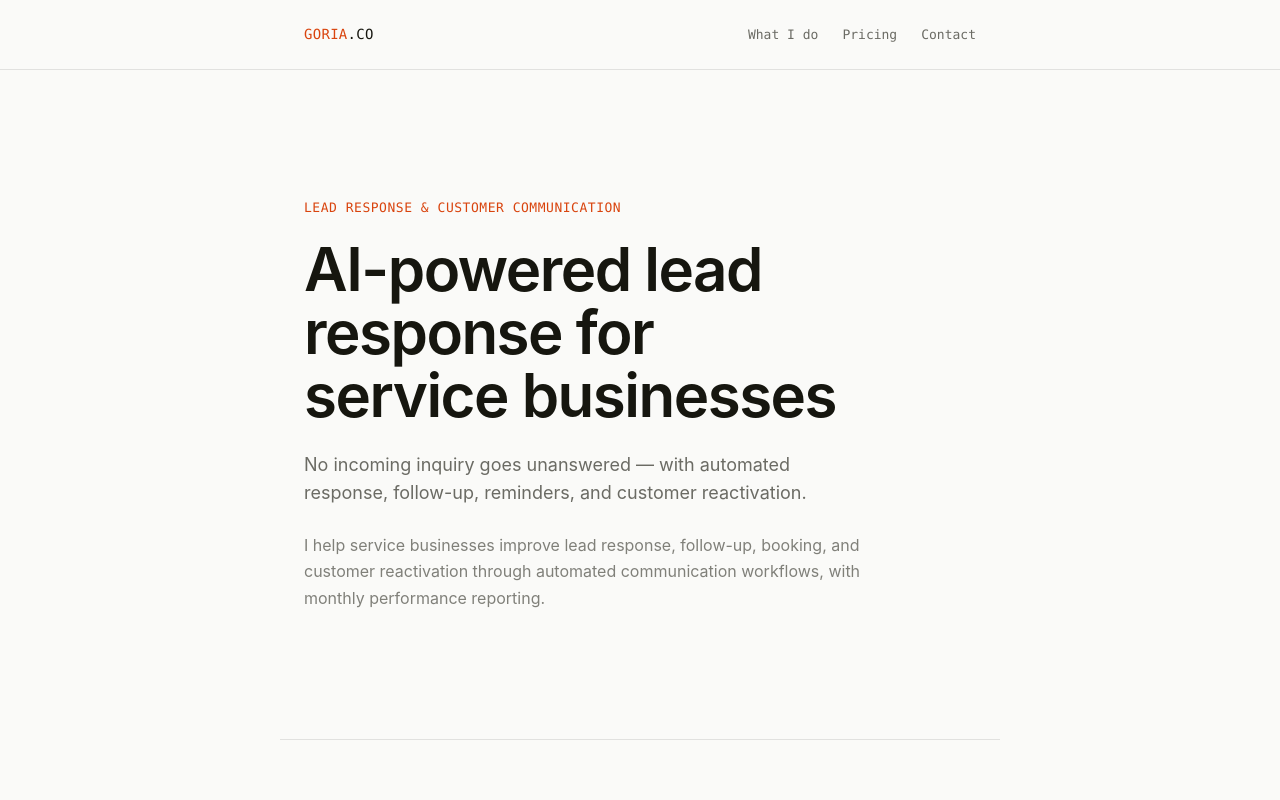
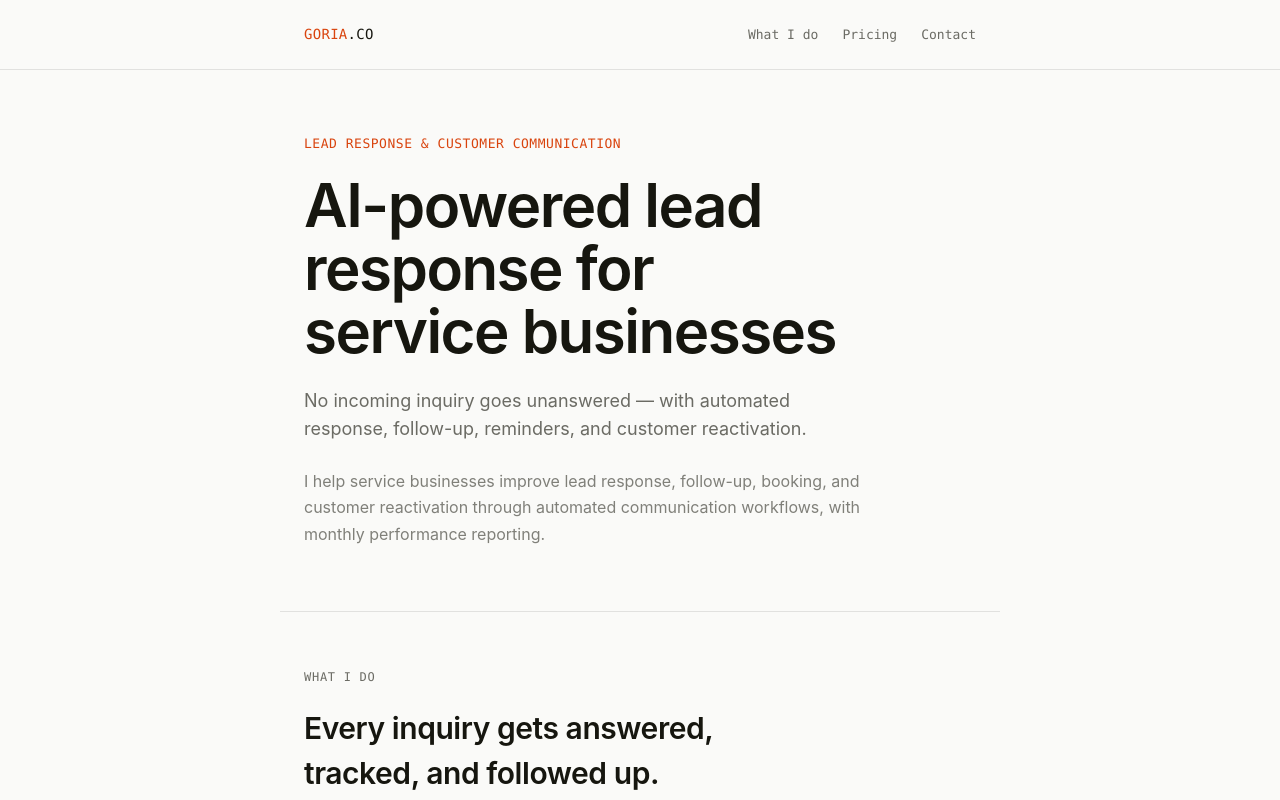
Before and after one commit to Kgorya/goria-site, a plain HTML site: page index.html in a window 1280 px wide. Shown: the top 800 px of the page. Drawn offline with Linux system fonts and the light colour scheme.

Commit message:
Halve desktop section spacing (7rem->3.5rem); mobile unchanged
Co-Authored-By: Claude Opus 4.8 <noreply@anthropic.com>

```diff
--- a/index.html
+++ b/index.html
@@ -156,8 +156,8 @@
   }
 
   section {
-    padding-top: 7rem;
-    padding-bottom: 7rem;
+    padding-top: 3.5rem;
+    padding-bottom: 3.5rem;
     border-bottom: 1px solid var(--border);
   }
 
@@ -166,8 +166,8 @@
   }
 
   .hero {
-    padding-top: 8rem;
-    padding-bottom: 8rem;
+    padding-top: 4rem;
+    padding-bottom: 4rem;
   }
 
   .eyebrow {
```
